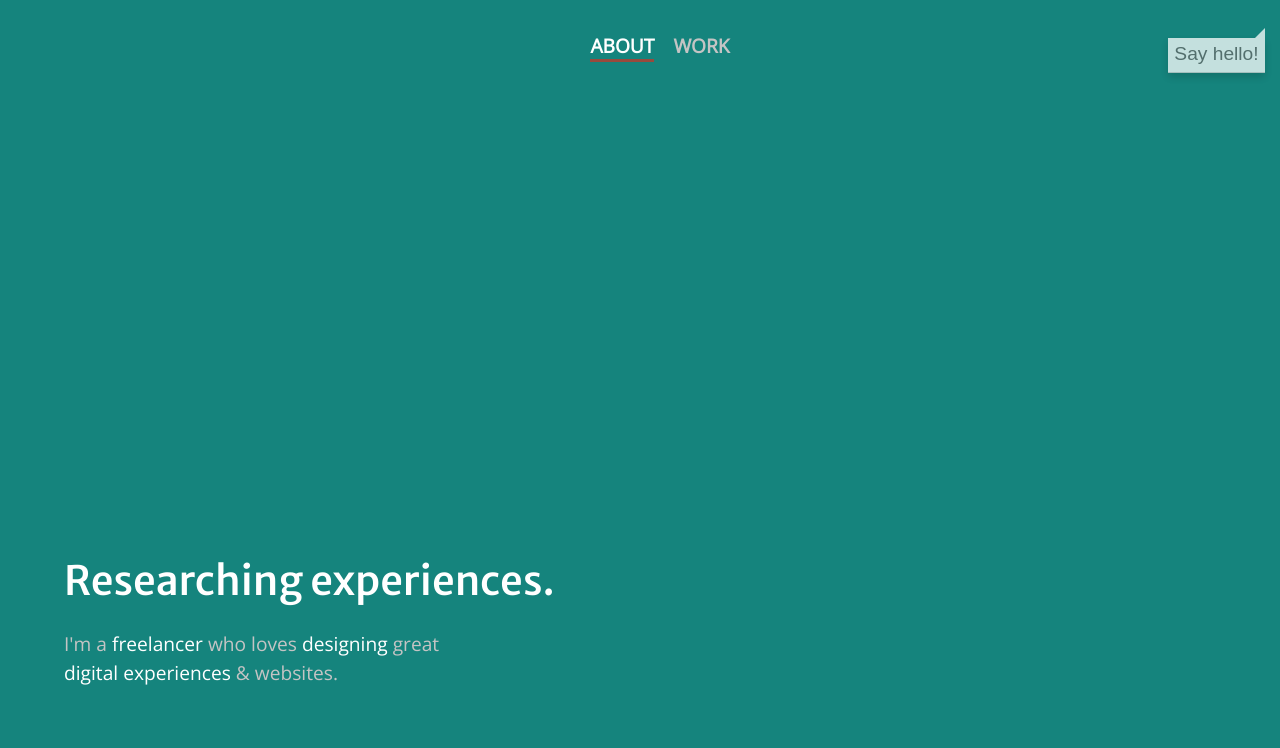
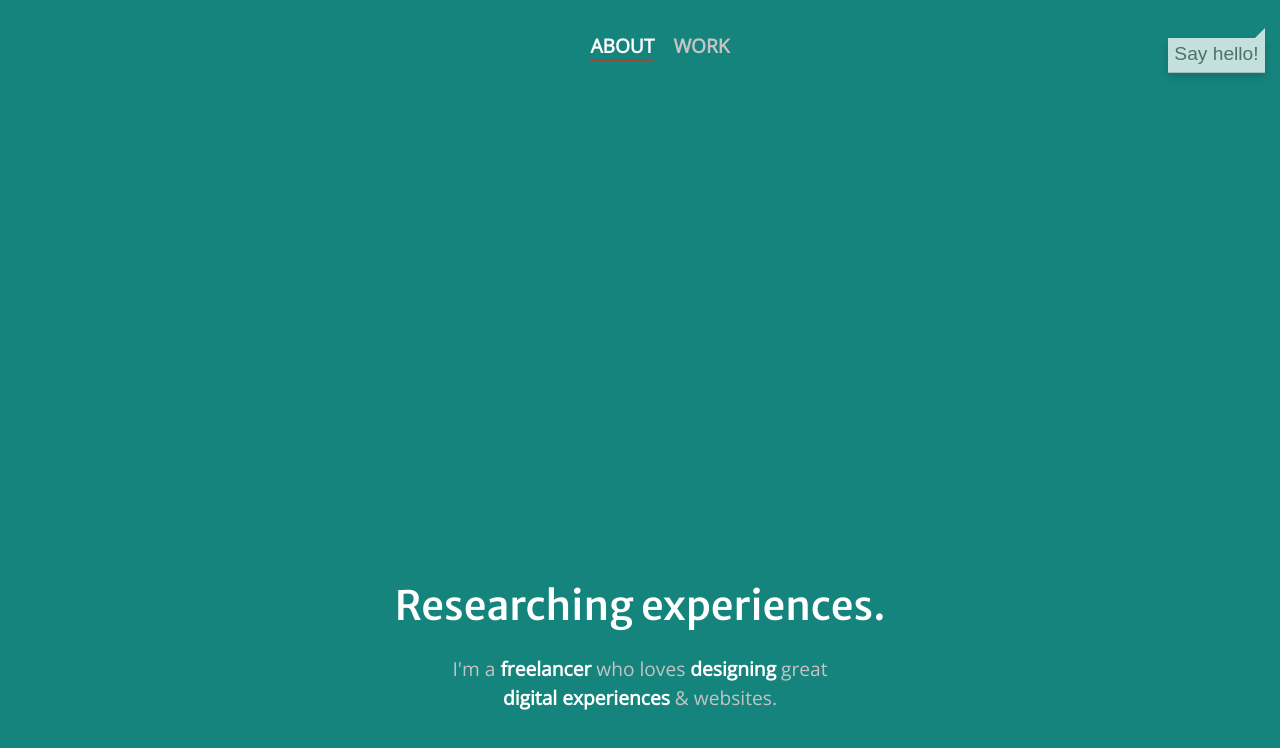
Before and after one commit to leogervet/leogervet.fr, a plain HTML site: page index.html in a window 1280 px wide. Drawn offline with nearby package versions, Linux system fonts and the light colour scheme; files that its build step writes are made by us from their sources.

Commit message:
Update style.css

```diff
--- a/css/style.css
+++ b/css/style.css
@@ -9,15 +9,18 @@ body {
 	background-color: #15847d;
 	color:#C4C4C4!important;
 	font-size:1.1em;
+	text-align: center;
 }
 
 strong {
 	color:white;
-	font-weight: normal;
+	font-weight: bold;
 }
 
 h1 {
 	font-size: 3em;
+	color: #66BFBF;
+	margin: 50px auto 0 auto;
 }
 
 h2 {
```
